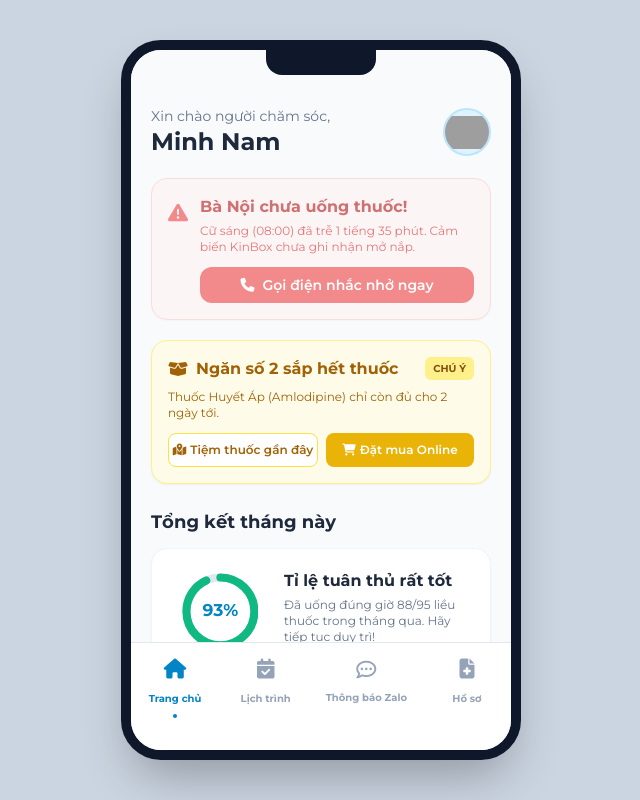
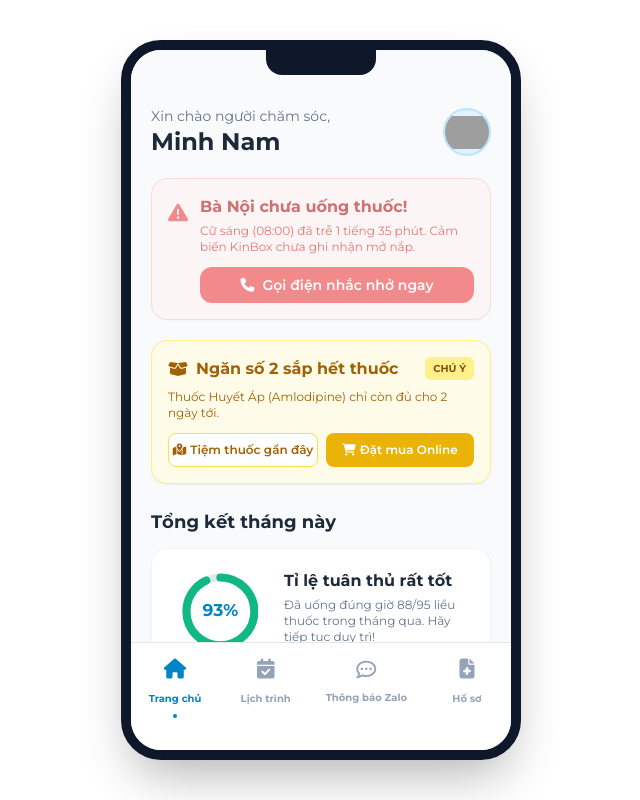
Before and after one commit to phamngocha875-del/KINBOX_PROJECT, a plain HTML site: page docs/index.html in a window 1280 px wide. Shown: the whole page, without its empty margins (319-959 px from the left). Drawn offline with nearby package versions, Linux system fonts and the light colour scheme; grey boxes are pictures that could not be loaded.

Commit message:
Update background color to white in index.html
Change background color from #cbd5e1 to #ffffff.

```diff
--- a/docs/index.html
+++ b/docs/index.html
@@ -51,7 +51,7 @@
         }
 
         body {
-            background-color: #cbd5e1;
+            background-color: #ffffff;
             display: flex;
             justify-content: center;
             align-items: center;
```
